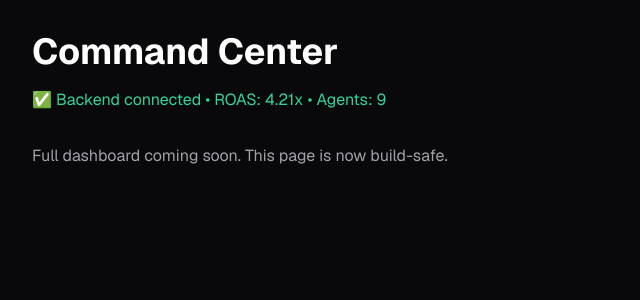
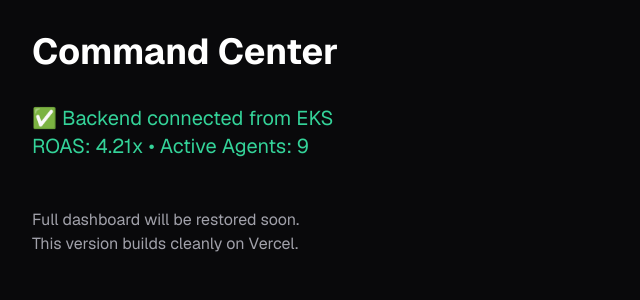
Before and after one commit to dreambuildersgroup/aimarkos_6786, a Next.js app: page /marketing-os-dashboard in a window 1280 px wide. Shown: the top 300 px of the page, without its empty margins (0-640 px from the left). Built offline with nearby package versions, Linux system fonts and the light colour scheme; no server answers.

Commit message:
Fix: make dashboard page build cleanly on Vercel

```diff
--- a/src/app/marketing-os-dashboard/page.tsx
+++ b/src/app/marketing-os-dashboard/page.tsx
@@ -6,21 +6,25 @@
   const [status, setStatus] = useState({ roas: '4.21x', active_agents: 9, message: 'Connected from EKS!' });
 
   useEffect(() => {
-    fetch('https://af5fa741823a04fc98ee7ec1bd0f32f3-1672570027.us-east-1.elb.amazonaws.com/agents/status')
+    fetch('http://af5fa741823a04fc98ee7ec1bd0f32f3-1672570027.us-east-1.elb.amazonaws.com/agents/status')
       .then(res => res.json())
       .then(setStatus)
-      .catch(() => console.log('Backend fallback'));
+      .catch(() => console.log('Using fallback data'));
   }, []);
 
   return (
     <div className="min-h-screen bg-zinc-950 text-white p-8">
-      <h1 className="text-4xl font-bold">Command Center</h1>
-      <p className="mt-4 text-emerald-400">
-        ✅ Backend connected • ROAS: {status.roas} • Agents: {status.active_agents}
-      </p>
-      <p className="text-zinc-400 mt-8">
-        Full dashboard coming soon. This page is now build-safe.
-      </p>
+      <div className="max-w-7xl mx-auto">
+        <h1 className="text-4xl font-bold mb-8">Command Center</h1>
+        <p className="text-emerald-400 text-xl">
+          ✅ Backend connected from EKS<br />
+          ROAS: {status.roas} • Active Agents: {status.active_agents}
+        </p>
+        <p className="text-zinc-400 mt-12">
+          Full dashboard will be restored soon.<br />
+          This version builds cleanly on Vercel.
+        </p>
+      </div>
     </div>
   );
 }
```
